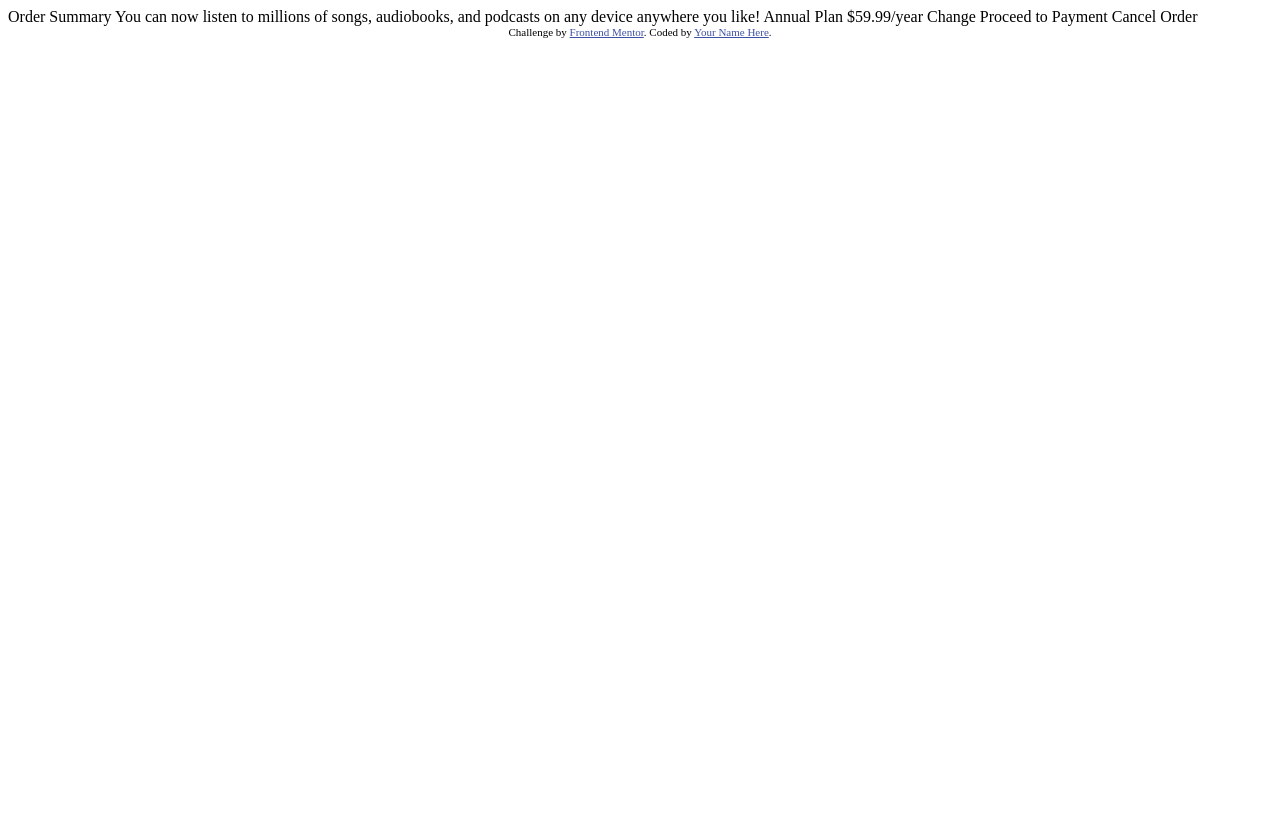
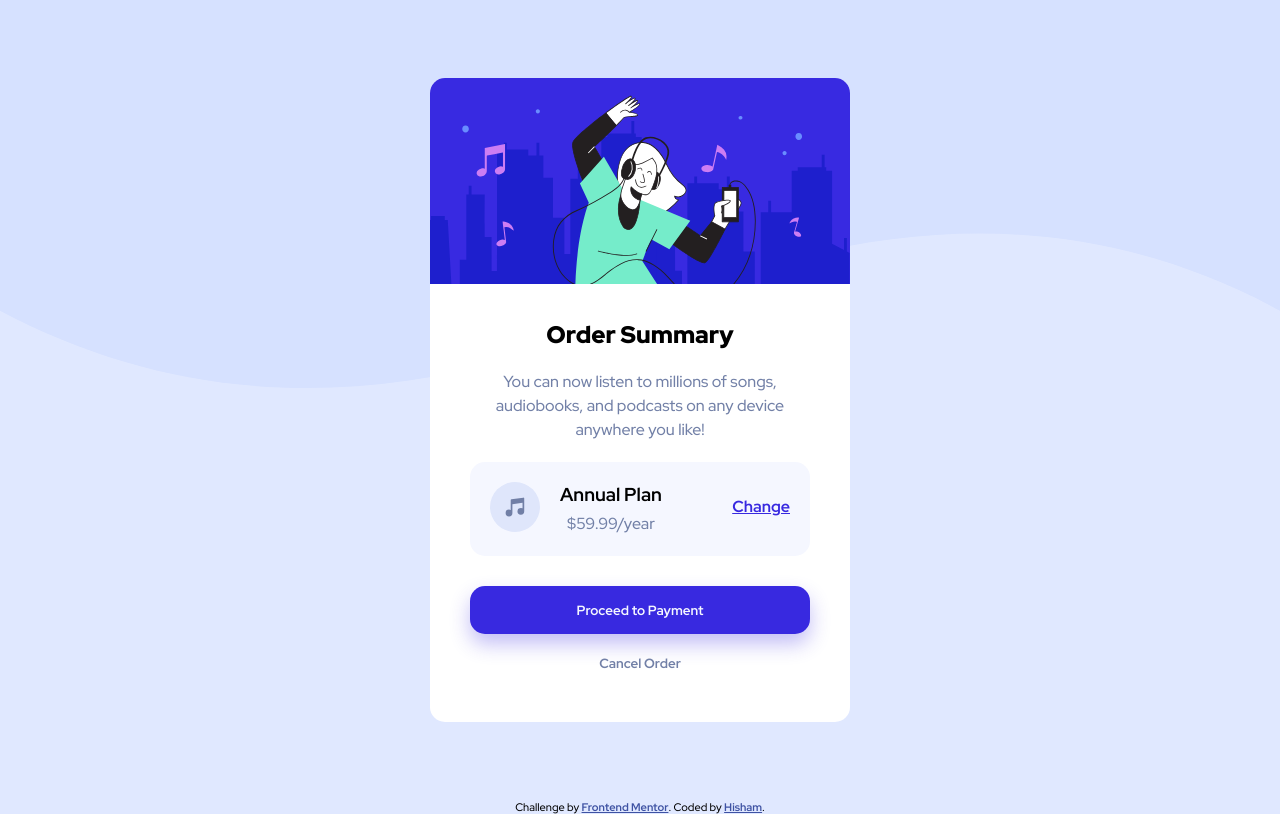
Before and after one commit to Hisham-Echo/order-summary, a plain HTML site: page index.html in a window 1280 px wide. Drawn offline with Linux system fonts and the light colour scheme.

Commit message:
Solution

```diff
--- a/index.html
+++ b/index.html
@@ -1,37 +1,72 @@
 <!DOCTYPE html>
 <html lang="en">
     <head>
-  <meta charset="UTF-8">
-  <meta name="viewport" content="width=device-width, initial-scale=1.0"> <!-- displays site properly based on user's device -->
+        <meta charset="UTF-8" />
+        <meta name="viewport" content="width=device-width, initial-scale=1.0" />
+        <!-- displays site properly based on user's device -->
 
-  <link rel="icon" type="image/png" sizes="32x32" href="./images/favicon-32x32.png">
+        <link
+            rel="icon"
+            type="image/png"
+            sizes="32x32"
+            href="./images/favicon-32x32.png"
+        />
 
         <title>Frontend Mentor | Order summary card</title>
 
         <!-- Feel free to remove these styles or customise in your own stylesheet 👍 -->
         <style>
-    .attribution { font-size: 11px; text-align: center; }
-    .attribution a { color: hsl(228, 45%, 44%); }
+            .attribution {
+                font-size: 11px;
+                text-align: center;
+            }
+            .attribution a {
+                color: hsl(228, 45%, 44%);
+            }
         </style>
+        <link rel="stylesheet" href="style.css" />
     </head>
     <body>
+        <main>
+            <section>
+                <div class="top">
+                    <img src="images/illustration-hero.svg" alt="hero" />
+                </div>
+                <div class="bottom">
+                    <div class="text">
+                        <h1>Order Summary</h1>
+                        <p>
+                            You can now listen to millions of songs, audiobooks,
+                            and podcasts on any device anywhere you like!
+                        </p>
+                    </div>
 
-  Order Summary
+                    <div class="plan">
+                        <div class="details">
+                            <h3>Annual Plan</h3>
+                            <p>$59.99/year</p>
+                        </div>
+                        <a class="change" href="#change">Change</a>
+                    </div>
 
-  You can now listen to millions of songs, audiobooks, and podcasts on any
-  device anywhere you like!
+                    <div class="buttons">
+                        <button>Proceed to Payment</button>
+                        <button class="cancel">Cancel Order</button>
+                    </div>
+                </div>
+            </section>
+        </main>
 
-  Annual Plan
-  $59.99/year
-
-  Change
-
-  Proceed to Payment
-  Cancel Order
-
+        <footer>
             <div class="attribution">
-    Challenge by <a href="https://www.frontendmentor.io?ref=challenge" target="_blank">Frontend Mentor</a>.
-    Coded by <a href="#">Your Name Here</a>.
+                Challenge by
+                <a
+                    href="https://www.frontendmentor.io?ref=challenge"
+                    target="_blank"
+                    >Frontend Mentor</a
+                >. Coded by
+                <a href="https://www.github.com/hisham3243">Hisham</a>.
             </div>
+        </footer>
     </body>
 </html>
--- a/style.css
+++ b/style.css
@@ -0,0 +1,175 @@
+@import url("https://fonts.googleapis.com/css2?family=Red+Hat+Display:wght@500;700;900&display=swap");
+
+* {
+    margin: 0;
+    padding: 0;
+    font-family: "Red Hat Display", sans-serif;
+}
+
+:root {
+    /*
+    # Colors
+*/
+    /* ### Primary */
+    --Pale-blue: hsl(225, 100%, 94%);
+    --Bright-blue: hsl(245, 75%, 52%);
+
+    /* ### Neutral */
+    --Very-pale-blue: hsl(225, 100%, 98%);
+    --Desaturated-blue: hsl(224, 23%, 55%);
+    --Dark-blue: hsl(223, 47%, 23%);
+}
+
+body {
+    background-color: var(--Pale-blue);
+}
+
+a {
+    color: var(--Bright-blue);
+}
+
+a:hover {
+    color: hsla(245, 75%, 52%, 0.7);
+    text-decoration: none;
+}
+
+h1 {
+    font-weight: 900;
+}
+
+a,
+h3,
+button {
+    font-weight: 700;
+    margin-bottom: 5px;
+    border-radius: 15px;
+    -webkit-border-radius: 15px;
+    -moz-border-radius: 15px;
+    -ms-border-radius: 15px;
+    -o-border-radius: 15px;
+}
+
+main {
+    background-image: url(images/pattern-background-desktop.svg);
+    background-repeat: no-repeat;
+    background-size: contain;
+    height: 100vh;
+    display: grid;
+    place-items: center;
+}
+
+main section {
+    max-width: min-content;
+    background-color: white;
+    border-radius: 15px;
+    -webkit-border-radius: 15px;
+    -moz-border-radius: 15px;
+    -ms-border-radius: 15px;
+    -o-border-radius: 15px;
+}
+
+main section .top img {
+    width: 420px;
+    border-radius: 15px 15px 0 0;
+    -webkit-border-radius: 15px 15px 0 0;
+    -moz-border-radius: 15px 15px 0 0;
+    -ms-border-radius: 15px 15px 0 0;
+    -o-border-radius: 15px 15px 0 0;
+}
+
+main section .bottom {
+    padding: 30px 40px;
+    text-align: center;
+}
+
+main section .bottom div:not(.details, .buttons, .plan),
+main section .bottom .text h1 {
+    margin-bottom: 20px;
+}
+
+main section .bottom .text p,
+main section .bottom .plan p {
+    line-height: 1.5;
+    color: var(--Desaturated-blue);
+}
+
+main section .bottom .plan {
+    display: flex;
+    flex-flow: row nowrap;
+    justify-content: space-between;
+    align-items: center;
+    background-color: var(--Very-pale-blue);
+    padding: 20px;
+    margin-bottom: 30px;
+    border-radius: 15px;
+    -webkit-border-radius: 15px;
+    -moz-border-radius: 15px;
+    -ms-border-radius: 15px;
+    -o-border-radius: 15px;
+}
+
+main section .bottom .plan .details {
+    margin-left: 70px;
+    position: relative;
+}
+
+main section .bottom .plan .details::before {
+    content: "";
+    position: absolute;
+    top: 0;
+    left: -70px;
+    background-image: url(images/icon-music.svg);
+    background-repeat: no-repeat;
+    background-size: contain;
+    width: 50px;
+    height: 50px;
+}
+
+main section .bottom .buttons button {
+    width: 100%;
+    border: none;
+    padding: 15px;
+    cursor: pointer;
+}
+
+main section .bottom .buttons button:first-of-type {
+    background-color: var(--Bright-blue);
+    color: var(--Very-pale-blue);
+    box-shadow: 0 10px 20px 0 hsla(245, 75%, 52%, 0.3);
+}
+
+main section .bottom .buttons button:first-of-type:hover {
+    background-color: hsla(245, 75%, 52%, 0.7);
+}
+
+main section .bottom .buttons button:last-of-type {
+    background-color: transparent;
+    color: var(--Desaturated-blue);
+}
+
+main section .bottom .buttons button:last-of-type:hover {
+    color: var(--Dark-blue);
+}
+
+@media (max-width: 800px) {
+    main {
+        background-image: url(images/pattern-background-mobile.svg);
+    }
+
+    .plan {
+        font-size: 0.9rem;
+    }
+
+    main section .top img {
+        width: 350px;
+    }
+
+    main section .bottom .text p {
+        padding: 0 15px;
+    }
+
+    main section .bottom {
+        padding: 25px;
+        text-align: center;
+    }
+}
```
Also changed, not shown: 1 other file. Lines whose indentation alone changed are shown as unchanged.
